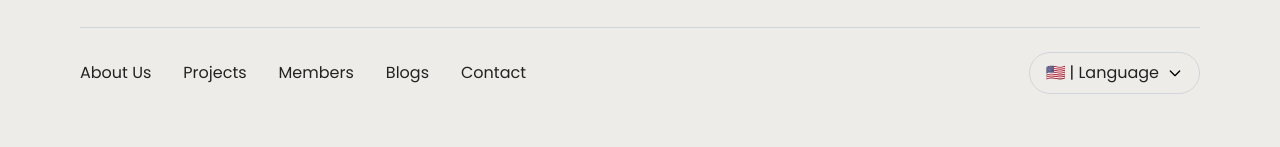
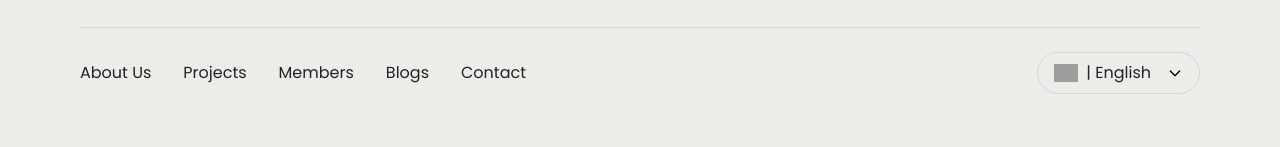
Before and after one commit to huynhnguyen1906/wakaran-english, a Next.js app: page /en in a window 1280 px wide. Shown: the part 153-300 px from the top of the page. Built offline with nearby package versions, Linux system fonts and the light colour scheme; grey boxes are pictures that could not be loaded.

Commit message:
fix: update language labels and improve flag display in LanguageSwitcher component

```diff
--- a/messages/cn.json
+++ b/messages/cn.json
@@ -6,6 +6,6 @@
         "members": "成员",
         "blogs": "博客",
         "contact": "联系",
-        "language": "语言"
+        "language": "中文"
     }
 }
--- a/messages/en.json
+++ b/messages/en.json
@@ -6,6 +6,6 @@
         "members": "Members",
         "blogs": "Blogs",
         "contact": "Contact",
-        "language": "Language"
+        "language": "English"
     }
 }
--- a/messages/ja.json
+++ b/messages/ja.json
@@ -5,7 +5,7 @@
         "projects": "プロジェクト",
         "members": "メンバー",
         "blogs": "ブログ",
-        "contact": "連絡",
-        "language": "言語"
+        "contact": "コンタクト",
+        "language": "日本語"
     }
 }
--- a/messages/vi.json
+++ b/messages/vi.json
@@ -6,6 +6,6 @@
         "members": "Thành viên",
         "blogs": "Blog",
         "contact": "Liên hệ",
-        "language": "Ngôn ngữ"
+        "language": "Tiếng Việt"
     }
 }
--- a/next.config.ts
+++ b/next.config.ts
@@ -1,7 +1,12 @@
-import { NextConfig } from "next";
-import createNextIntlPlugin from "next-intl/plugin";
+import { NextConfig } from 'next';
+import createNextIntlPlugin from 'next-intl/plugin';
 
-const nextConfig: NextConfig = {};
+const nextConfig: NextConfig = {
+    images: {
+        domains: ['flagcdn.com'],
+    },
+};
 
-const withNextIntl = createNextIntlPlugin("./src/i18n/request.ts");
+const withNextIntl = createNextIntlPlugin('./src/i18n/request.ts');
+
 export default withNextIntl(nextConfig);
--- a/src/components/LanguageSwitcher.tsx
+++ b/src/components/LanguageSwitcher.tsx
@@ -3,6 +3,7 @@ import { useTranslations } from 'next-intl';
 import { Link } from '@/i18n/navigation';
 import { useState } from 'react';
 import { routing } from '@/i18n/routing';
+import Image from 'next/image';
 
 export default function LanguageSwitcher() {
     const t = useTranslations('header');
@@ -16,11 +17,12 @@ export default function LanguageSwitcher() {
         cn: '中文',
     };
 
-    const flags = {
-        en: '🇺🇸',
-        ja: '🇯🇵',
-        vi: '🇻🇳',
-        cn: '🇨🇳',
+    // Ánh xạ locale → mã quốc gia dùng trong flagcdn
+    const countryCodes: Record<string, string> = {
+        en: 'us',
+        ja: 'jp',
+        vi: 'vn',
+        cn: 'cn',
     };
 
     const toggleDropdown = () => {
@@ -33,11 +35,18 @@ export default function LanguageSwitcher() {
                 onClick={toggleDropdown}
                 className="px-4 py-2 border border-gray-300 rounded-full flex items-center"
             >
-                <span className="mr-2">
-                    <b>{flags[locale as keyof typeof flags]} </b>| {t('language')}
+                <span className="mr-2 flex items-center gap-2">
+                    <Image
+                        src={`https://flagcdn.com/${countryCodes[locale]}.svg`}
+                        alt={locale}
+                        width={24}
+                        height={18}
+                        className="inline"
+                    />
+                    | {t('language')}
                 </span>
                 <svg
-                    className="w-4 h-4"
+                    className="w-4 h-4 ml-2"
                     fill="none"
                     stroke="currentColor"
                     viewBox="0 0 24 24"
@@ -53,18 +62,24 @@ export default function LanguageSwitcher() {
             </button>
 
             {isOpen && (
-                <div className="absolute right-0 mt-2 py-2 w-48 rounded-md shadow-lg z-10">
+                <div className="absolute right-0 mt-2 py-2 w-48 rounded-md shadow-lg z-10 bg-[#fefefe]">
                     {routing.locales.map((lang) => (
                         <Link
-                            href={'/'}
+                            href="/"
                             key={lang}
                             locale={lang}
-                            className={`block px-4 py-2 text-sm hover:bg-gray-100 ${
+                            className={`flex items-center gap-2 px-4 py-2 text-sm hover:bg-gray-100 ${
                                 locale === lang ? 'font-bold' : ''
                             }`}
                             onClick={() => setIsOpen(false)}
                         >
-                            {flags[lang as keyof typeof flags]} | {languages[lang as keyof typeof languages]}
+                            <Image
+                                src={`https://flagcdn.com/${countryCodes[lang]}.svg`}
+                                alt={lang}
+                                width={20}
+                                height={15}
+                            />
+                            | {languages[lang as keyof typeof languages]}
                         </Link>
                     ))}
                 </div>
```
